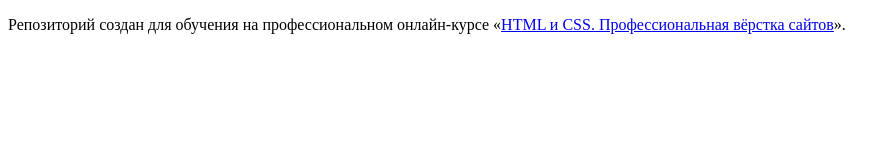
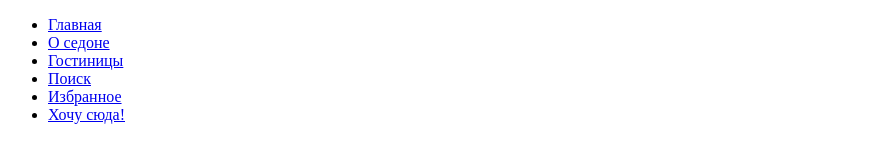
Before and after one commit to htmlacademy-htmlcss/2305609-sedona-36, a plain HTML site: page index.html in a window 1280 px wide. Shown: the whole page, without its empty margins (0-895 px from the left). Drawn offline with Linux system fonts and the light colour scheme.

Commit message:
Создал Списочный заголовок
Создание списочного заголовка
Версия 1

```diff
--- a/index.html
+++ b/index.html
@@ -5,8 +5,33 @@
     <title>HTML Academy: Седона</title>
   </head>
   <body>
-
-    <p>Репозиторий создан для обучения на профессиональном онлайн‑курсе «<a href="https://htmlacademy.ru/intensive/htmlcss">HTML и CSS. Профессиональная вёрстка сайтов</a>».</p>
-
+    <header class="head">
+      <nav class="navbar">
+        <ul class="bar-list">
+          <li class="bar-list-item">
+            <a class="home" href="#">Главная</a>
+          </li>
+          <li class="bar-list-item">
+            <a class="about" href="#">О седоне</a>
+          </li>
+          <li class="bar-list-item">
+            <a class="Organization" href="#">Гостиницы</a>
+          </li>
+          <li class="bar-list-item">
+              <a  class="search"href="#">Поиск</a>
+          </li>
+          <li class="bar-list-item">
+              <a  class = "Favorites" href="#">Избранное</a>
+          </li>
+          <li class="bar-list-item-">
+              <a class="other" href="#">Хочу сюда!</a>
+          </li>
+        </ul>
+      </nav>
+    </header>
+    <main>
+    </main>
+    <footer>
+    </footer>
   </body>
 </html>
```
